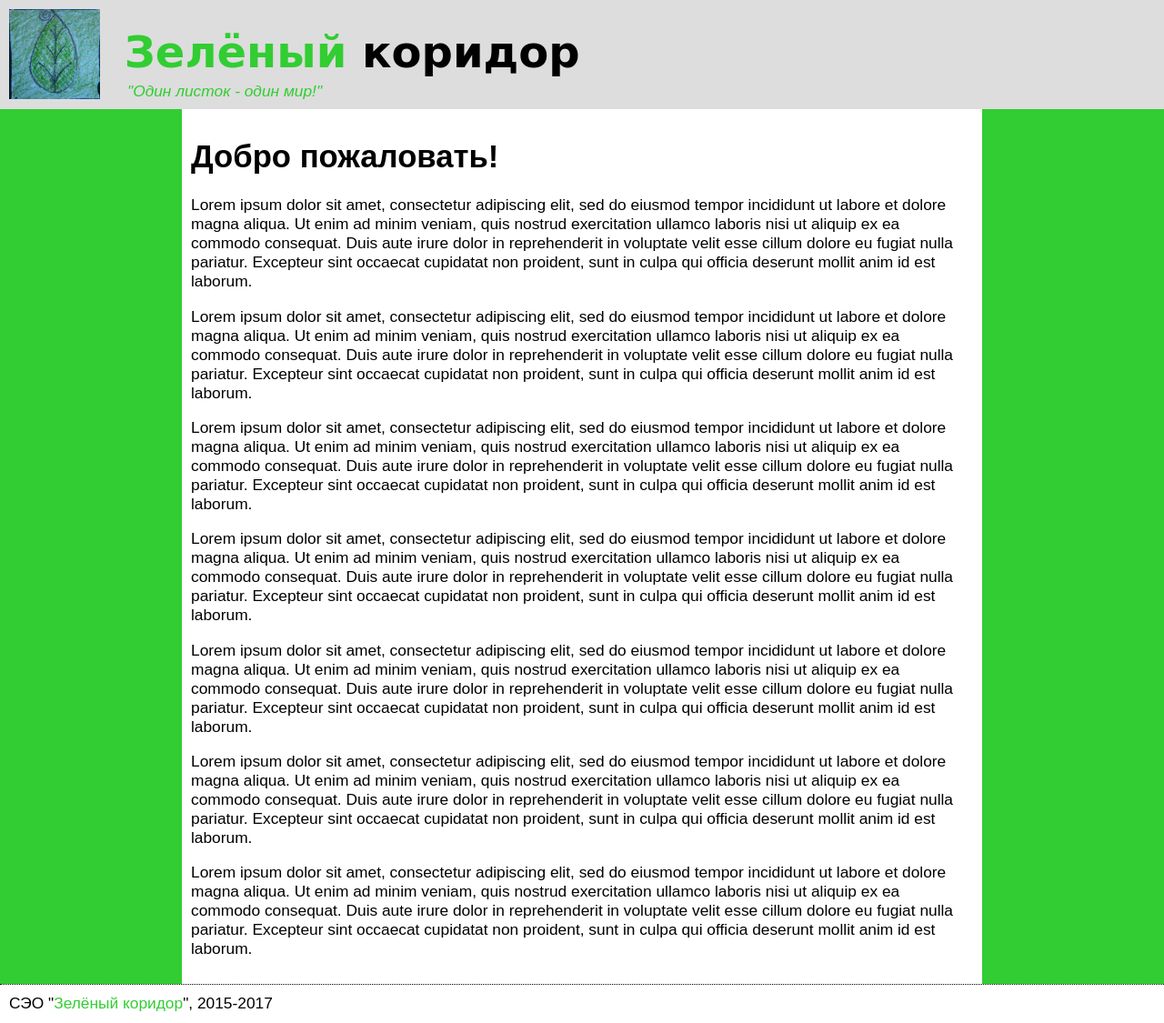
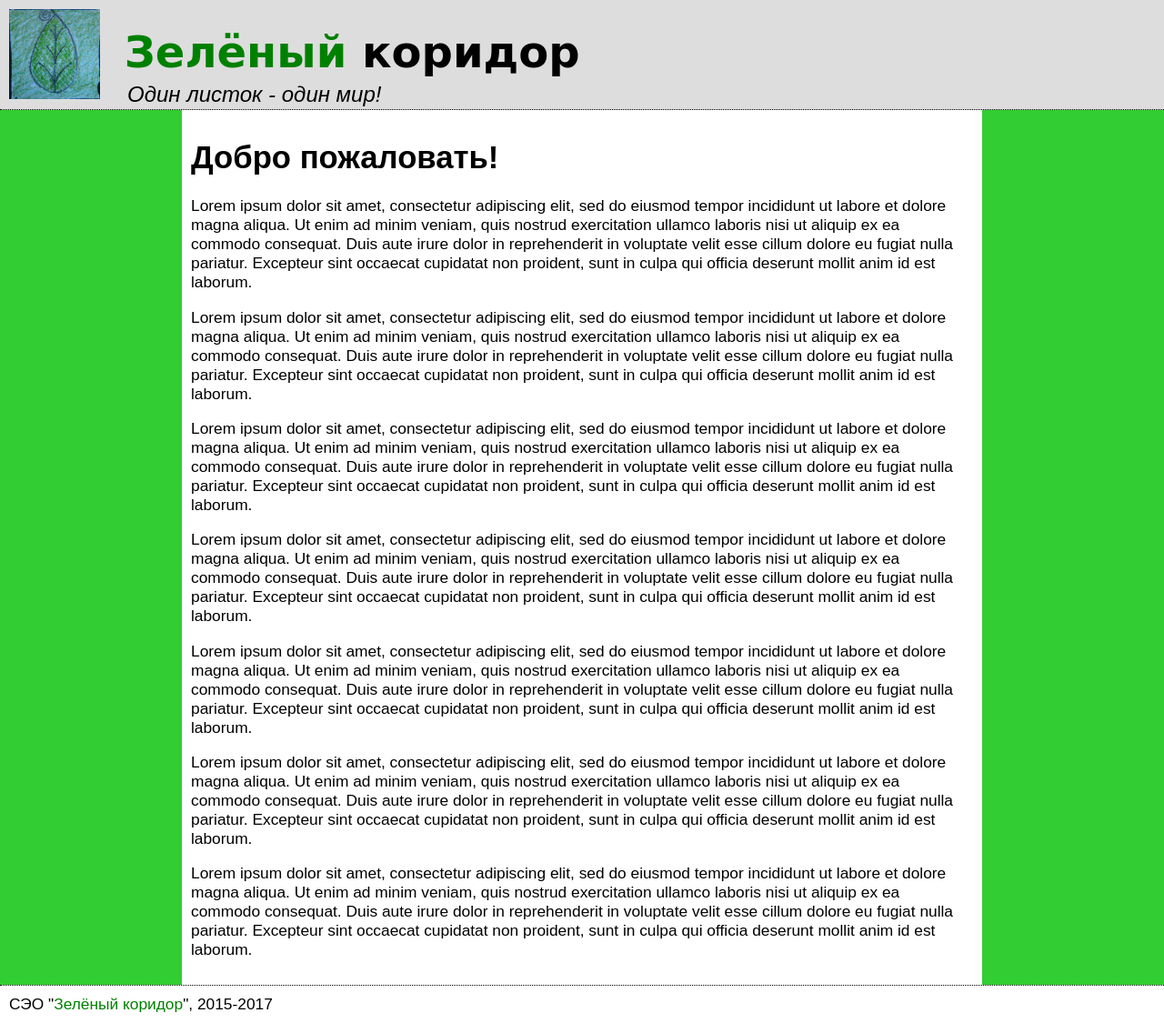
Before and after one commit to elkcl/zelkor.github.io, a Jekyll site: the page built from index.html, in a window 1280 px wide. Shown: the whole page at 91% size. Built offline with Jekyll 4.4.1, drawn with Linux system fonts in a browser that asks for light colours.

Commit message:
Добавил верхнюю границу и поменял цвет

```diff
--- a/_layouts/default.html
+++ b/_layouts/default.html
@@ -10,7 +10,7 @@
 		<header>
 			<img src="img/logo1.png" alt="Лого" id="logo" />
 			<span id="title"><span class="green">Зелёный</span> коридор</span><br />
-			<span id="slogan">"Один листок - один мир!"</span>
+			<span id="slogan">Один листок - один мир!</span>
 		</header>
 		<div id="background"><div id="main">
 		{{content}}
--- a/css/main.css
+++ b/css/main.css
@@ -5,11 +5,14 @@ body {
 
 header {
 	font: bold 36pt "Comic Sans MS";
-	background-color: #ddd
+	background-color: #ddd;
+	border-bottom-color: #000;
+	border-bottom-style: dotted;
+	border-bottom-width: thin;
 }
 
 .green {
-	color: #32cd32;
+	color: green;
 }
 
 .bold {
@@ -44,8 +47,8 @@ footer {
 }
 
 #slogan {
-	color: #32cd32;
-	font: italic normal 13pt sans-serif;
+	color: #000;
+	font: italic normal 18pt sans-serif;
 	position: absolute;
 	top: 90px;
 	left: 140px;
```
